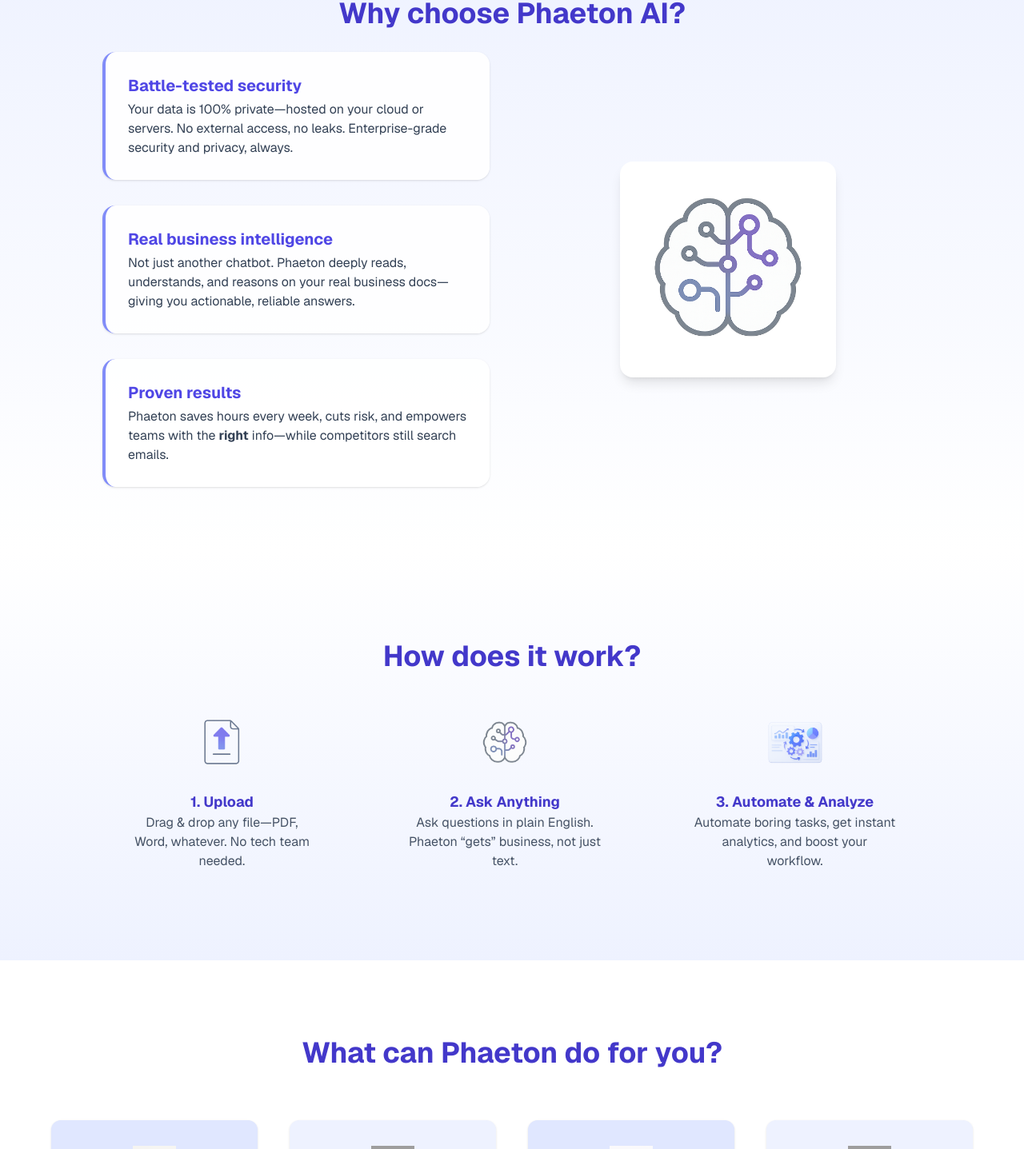
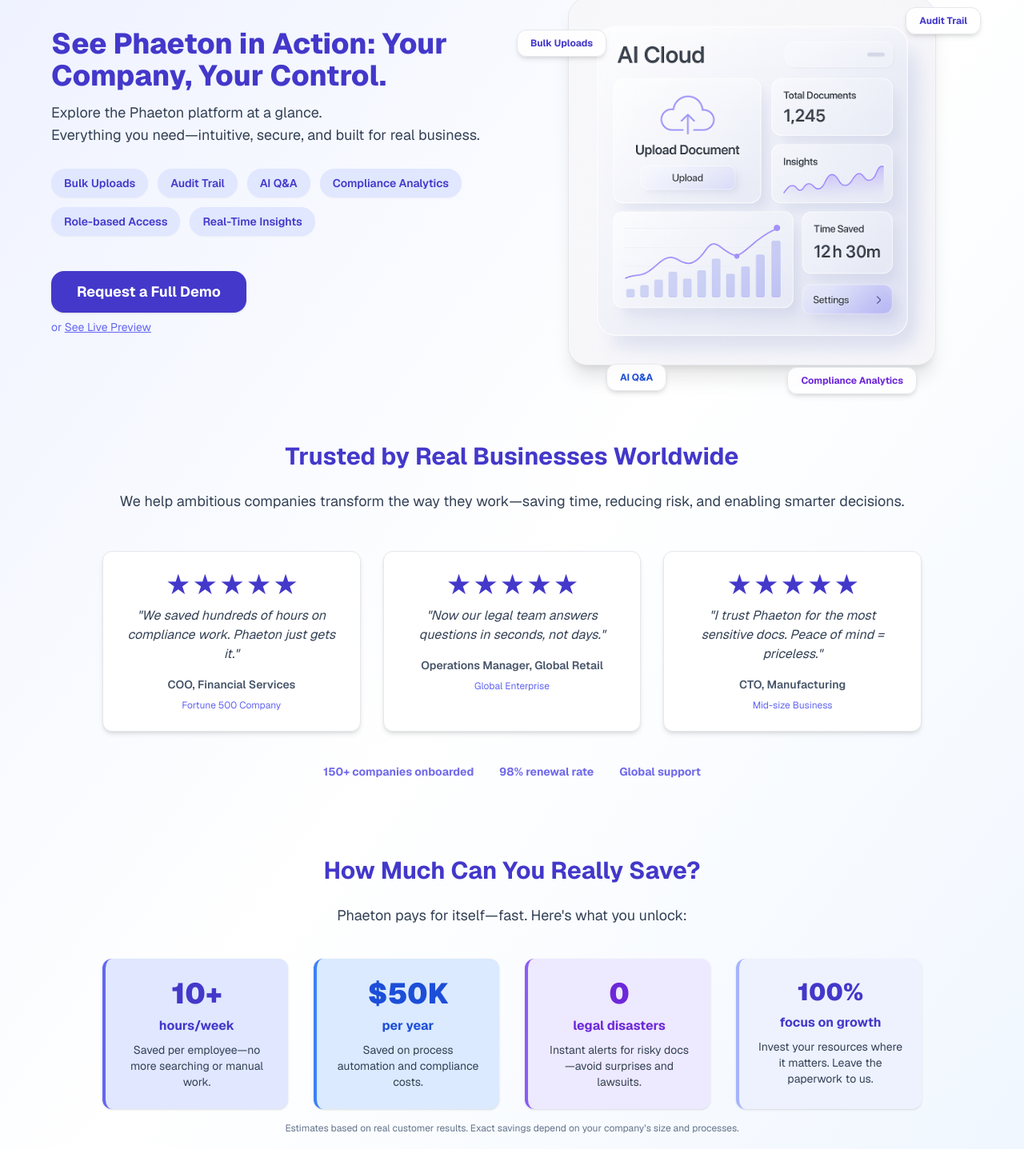
Before and after one commit to FiliKRC/phaeton-landing, a Next.js app: page / in a window 1280 px wide. Shown: the part 820-2257 px from the top of the page at 80% size. Built offline with nearby package versions, Linux system fonts and the light colour scheme; grey boxes are pictures that could not be loaded.

Commit message:
Update: landing page wow + added ProfessionalOverview component

```diff
--- /dev/null
+++ b/src/app/components/ProfessionalOverview.tsx
@@ -0,0 +1,184 @@
+"use client";
+
+import Image from "next/image";
+import { motion } from "framer-motion";
+
+export default function ProfessionalOverview() {
+  return (
+    <section className="py-20 px-4 bg-gradient-to-br from-indigo-50 via-white to-blue-50">
+      {/* Panoramic Software Overview */}
+      <div className="max-w-6xl mx-auto flex flex-col md:flex-row items-center gap-12">
+        {/* Left Side: Text */}
+        <div className="flex-1">
+          <motion.h2
+            className="text-4xl font-extrabold text-indigo-700 mb-3"
+            initial={{ opacity: 0, x: -40 }}
+            whileInView={{ opacity: 1, x: 0 }}
+            transition={{ duration: 0.6 }}
+          >
+            See Phaeton in Action: Your Company, Your Control.
+          </motion.h2>
+          <p className="text-lg text-slate-700 mb-7">
+            Explore the Phaeton platform at a glance.<br />
+            Everything you need—intuitive, secure, and built for real business.
+          </p>
+          <div className="flex flex-wrap gap-3 mb-8">
+            {[
+              "Bulk Uploads",
+              "Audit Trail",
+              "AI Q&A",
+              "Compliance Analytics",
+              "Role-based Access",
+              "Real-Time Insights",
+            ].map((feature, i) => (
+              <span
+                key={i}
+                className="bg-indigo-100 text-indigo-700 font-semibold px-4 py-2 rounded-full text-sm shadow-sm"
+              >
+                {feature}
+              </span>
+            ))}
+          </div>
+          <a
+            href="#demo"
+            className="inline-block mt-3 bg-indigo-700 hover:bg-indigo-800 text-white font-bold px-8 py-3 rounded-2xl shadow transition text-lg"
+          >
+            Request a Full Demo
+          </a>
+          <span className="block mt-2 text-indigo-500 text-sm">or <a href="#live-preview" className="underline hover:text-indigo-700">See Live Preview</a></span>
+        </div>
+        {/* Right Side: Dashboard Image + Callouts */}
+        <div className="flex-1 relative flex items-center justify-center">
+          <motion.div
+            className="relative"
+            initial={{ opacity: 0, scale: 0.96 }}
+            whileInView={{ opacity: 1, scale: 1 }}
+            transition={{ duration: 0.7, delay: 0.2 }}
+          >
+            {/* Main Dashboard Mockup */}
+            <Image
+              src="/mockup-dashboard.png"
+              alt="Phaeton Dashboard"
+              width={460}
+              height={310}
+              className="rounded-3xl border shadow-xl bg-white"
+              priority
+            />
+            {/* Floating Callout bubbles (example) */}
+            <div className="absolute -left-16 top-10 bg-white/90 border shadow-md rounded-xl px-4 py-2 text-indigo-700 font-bold text-xs hidden md:block">
+              Bulk Uploads
+            </div>
+            <div className="absolute -right-14 top-3 bg-white/90 border shadow-md rounded-xl px-4 py-2 text-indigo-700 font-bold text-xs hidden md:block">
+              Audit Trail
+            </div>
+            <div className="absolute left-12 -bottom-8 bg-white/90 border shadow-md rounded-xl px-4 py-2 text-blue-700 font-bold text-xs hidden md:block">
+              AI Q&A
+            </div>
+            <div className="absolute right-6 -bottom-9 bg-white/90 border shadow-md rounded-xl px-4 py-2 text-violet-700 font-bold text-xs hidden md:block">
+              Compliance Analytics
+            </div>
+          </motion.div>
+        </div>
+      </div>
+
+      {/* Testimonials */}
+      <div className="max-w-5xl mx-auto mt-24">
+        <h3 className="text-3xl font-bold text-center text-indigo-700 mb-6">
+          Trusted by Real Businesses Worldwide
+        </h3>
+        <p className="text-center text-lg text-slate-700 mb-12">
+          We help ambitious companies transform the way they work—saving time, reducing risk, and enabling smarter decisions.
+        </p>
+        <div className="grid md:grid-cols-3 gap-7">
+          {/* Testimonial Card 1 */}
+          <div className="bg-white border rounded-xl shadow-md p-6 flex flex-col items-center text-center">
+            <span className="text-indigo-700 font-extrabold text-3xl mb-2">★ ★ ★ ★ ★</span>
+            <p className="italic mb-4 text-slate-700">
+              &quot;We saved hundreds of hours on compliance work. Phaeton just gets it.&quot;
+            </p>
+            <span className="text-sm font-semibold text-slate-600">COO, Financial Services</span>
+            <span className="text-xs text-indigo-500 mt-2">Fortune 500 Company</span>
+          </div>
+          {/* Testimonial Card 2 */}
+          <div className="bg-white border rounded-xl shadow-md p-6 flex flex-col items-center text-center">
+            <span className="text-indigo-700 font-extrabold text-3xl mb-2">★ ★ ★ ★ ★</span>
+            <p className="italic mb-4 text-slate-700">
+              &quot;Now our legal team answers questions in seconds, not days.&quot;
+            </p>
+            <span className="text-sm font-semibold text-slate-600">Operations Manager, Global Retail</span>
+            <span className="text-xs text-indigo-500 mt-2">Global Enterprise</span>
+          </div>
+          {/* Testimonial Card 3 */}
+          <div className="bg-white border rounded-xl shadow-md p-6 flex flex-col items-center text-center">
+            <span className="text-indigo-700 font-extrabold text-3xl mb-2">★ ★ ★ ★ ★</span>
+            <p className="italic mb-4 text-slate-700">
+              &quot;I trust Phaeton for the most sensitive docs. Peace of mind = priceless.&quot;
+            </p>
+            <span className="text-sm font-semibold text-slate-600">CTO, Manufacturing</span>
+            <span className="text-xs text-indigo-500 mt-2">Mid-size Business</span>
+          </div>
+        </div>
+        <div className="flex justify-center gap-8 mt-10 text-indigo-600 text-sm opacity-80 font-bold">
+          <span>150+ companies onboarded</span>
+          <span>98% renewal rate</span>
+          <span>Global support</span>
+        </div>
+      </div>
+
+      {/* ROI Section */}
+      <div className="max-w-5xl mx-auto mt-24">
+        <h3 className="text-3xl font-bold text-center text-indigo-700 mb-6">
+          How Much Can You Really Save?
+        </h3>
+        <p className="text-center text-lg text-slate-700 mb-10">
+          Phaeton pays for itself—fast. Here&apos;s what you unlock:
+        </p>
+        <div className="grid md:grid-cols-4 gap-8">
+          {/* ROI Card 1 */}
+          <div className="bg-indigo-100 border-l-4 border-indigo-500 rounded-xl p-6 shadow flex flex-col items-center text-center">
+            <span className="text-4xl font-black text-indigo-700 mb-2">10+</span>
+            <span className="font-bold text-indigo-700 mb-2">hours/week</span>
+            <span className="text-sm text-slate-700">Saved per employee—no more searching or manual work.</span>
+          </div>
+          {/* ROI Card 2 */}
+          <div className="bg-blue-100 border-l-4 border-blue-500 rounded-xl p-6 shadow flex flex-col items-center text-center">
+            <span className="text-4xl font-black text-blue-700 mb-2">$50K</span>
+            <span className="font-bold text-blue-700 mb-2">per year</span>
+            <span className="text-sm text-slate-700">Saved on process automation and compliance costs.</span>
+          </div>
+          {/* ROI Card 3 */}
+          <div className="bg-violet-100 border-l-4 border-violet-500 rounded-xl p-6 shadow flex flex-col items-center text-center">
+            <span className="text-4xl font-black text-violet-700 mb-2">0</span>
+            <span className="font-bold text-violet-700 mb-2">legal disasters</span>
+            <span className="text-sm text-slate-700">Instant alerts for risky docs—avoid surprises and lawsuits.</span>
+          </div>
+          {/* ROI Card 4 */}
+          <div className="bg-indigo-50 border-l-4 border-indigo-300 rounded-xl p-6 shadow flex flex-col items-center text-center">
+            <span className="text-3xl font-black text-indigo-700 mb-2">100%</span>
+            <span className="font-bold text-indigo-700 mb-2">focus on growth</span>
+            <span className="text-sm text-slate-700">Invest your resources where it matters. Leave the paperwork to us.</span>
+          </div>
+        </div>
+        <p className="text-center text-xs text-slate-500 mt-4">
+          Estimates based on real customer results. Exact savings depend on your company’s size and processes.
+        </p>
+        {/* CTA */}
+        <div className="flex flex-col md:flex-row justify-center items-center gap-6 mt-10">
+          <a
+            href="#demo"
+            className="bg-indigo-700 hover:bg-indigo-800 text-white px-10 py-4 rounded-2xl font-extrabold shadow-xl text-xl transition"
+          >
+            Calculate Your Savings
+          </a>
+          <span className="text-slate-500 font-medium">or</span>
+          <a
+            href="#demo"
+            className="underline text-indigo-700 text-lg font-bold hover:text-indigo-900"
+          >
+            Request Demo
+          </a>
+        </div>
+      </div>
+    </section>
+  );
+}
--- a/src/app/page.tsx
+++ b/src/app/page.tsx
@@ -2,6 +2,7 @@
 
 import Image from "next/image";
 import { motion } from "framer-motion";
+import ProfessionalOverview from "./components/ProfessionalOverview";
 
 export default function Home() {
   return (
@@ -70,6 +71,8 @@
           />
         </motion.div>
       </section>
+
+      <ProfessionalOverview />
 
       {/* WHY PHAETON */}
       <section id="why" className="py-20 bg-gradient-to-b from-indigo-50 to-white">
```
